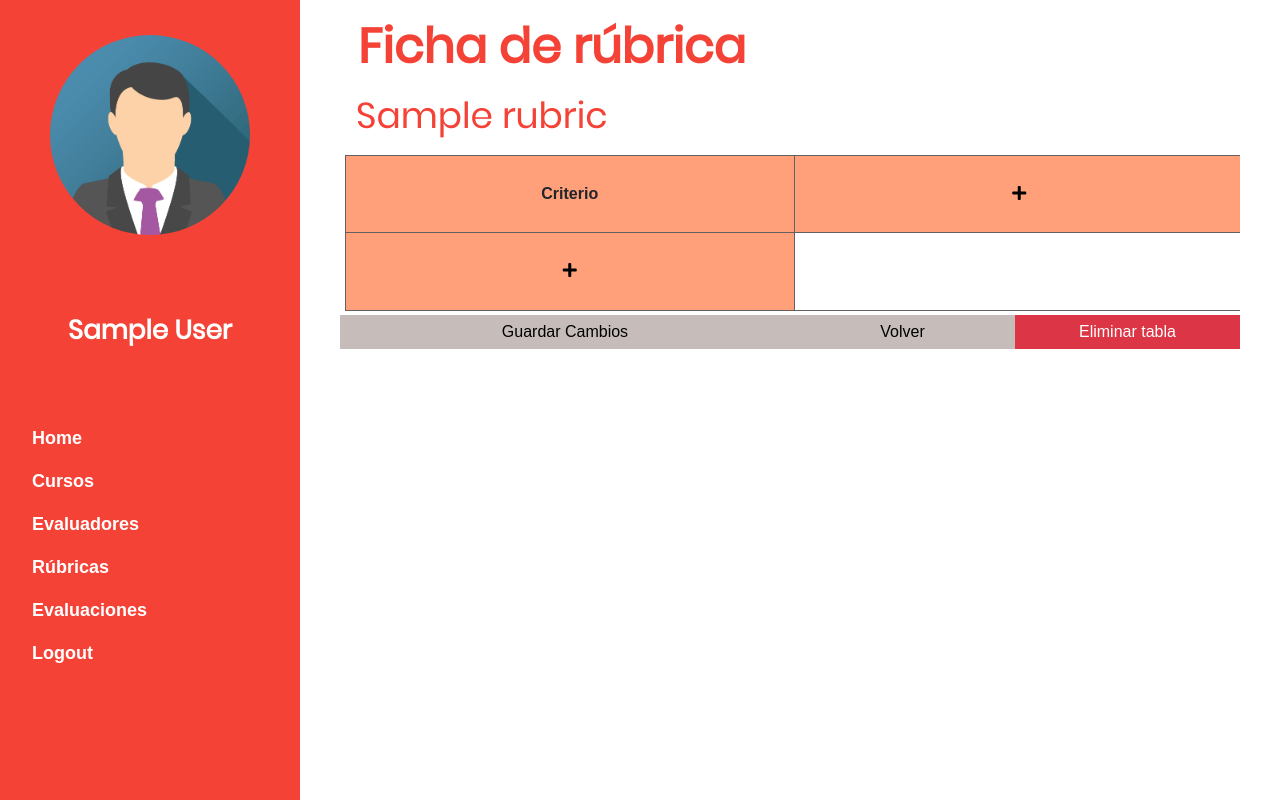
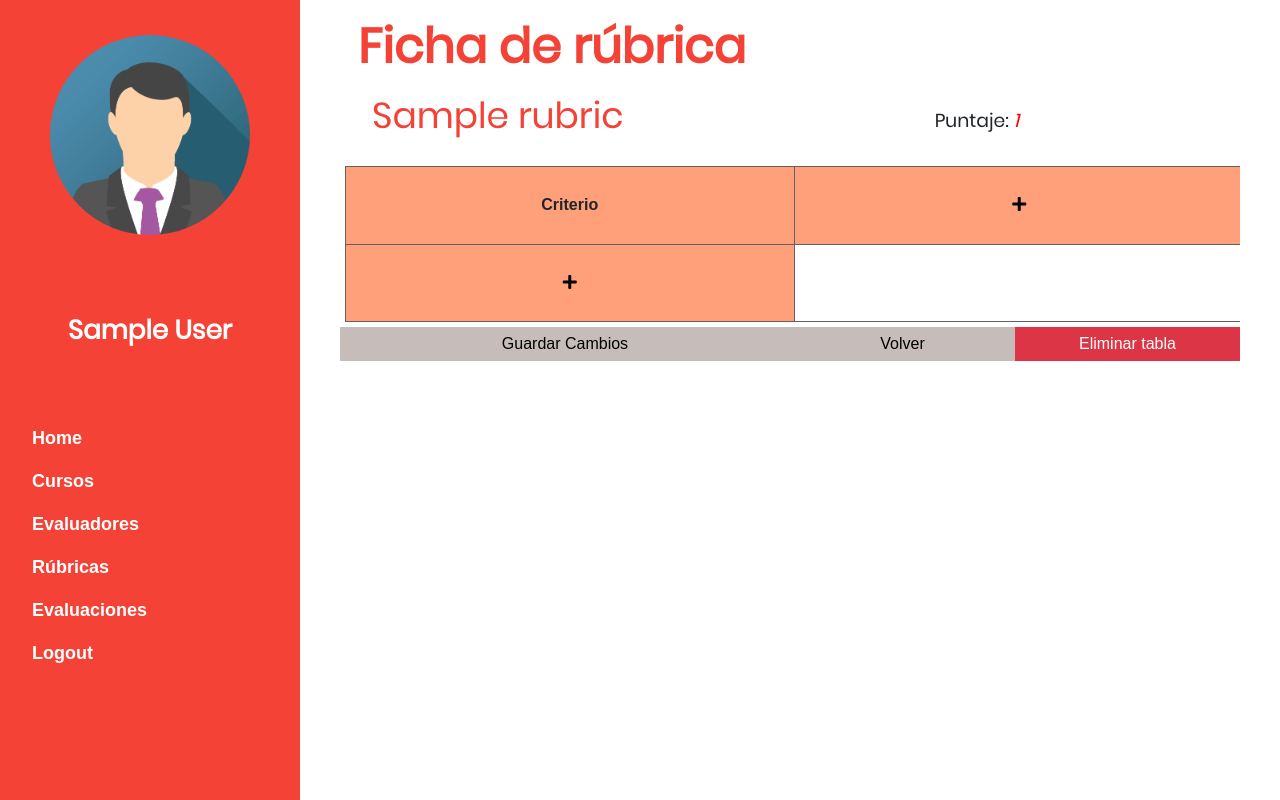
Before and after one commit to DCC-CC4401/2019-1-BC-ML-007-T4, a Django app: page /rubricas/1 in a window 1280 px wide. Run offline with Django 3.2, Linux system fonts and the light colour scheme; a user stored in the database is signed in; tables that the repository leaves empty hold one stand-in row (values such as "Sample post"); lists and menus that the app fills with data are empty; some libraries are stand-ins or nearby versions.

Commit message:
Se muestra el puntaje de a rubrica actual, y la interfaz es mas amigable.

```diff
--- a/src/rubrics/templates/rubrics/rubric_editor.html
+++ b/src/rubrics/templates/rubrics/rubric_editor.html
@@ -19,9 +19,10 @@
 
 <h1 class="w3-xxxlarge w3-text-red" style="margin: 2%;"><b>Ficha de rúbrica</b></h1>
 
-<form method="POST">
+<form id="tabla-form" onsubmit="return validateForm()" method="POST">
   {% csrf_token %}
-  <div class="w3-third w3-container">
+  <div class="w3-container">
+  <div class="w3-twothird w3-container">
     <h2 class="w3-xxlarge w3-text-red">
       <div class="editable-text"> {{ name_form.name.value}}</div>
       <div class="edit-text" style="display: none;">
@@ -34,7 +35,8 @@
     </h2>
   </div>
 
-
+  <div class="w3-third w3-padding-16"> <h5> Puntaje: <i id='puntaje'> </i></span> </h5> </div>
+  </div>
   <div class="w3-content table-responsive">
     <table>
       <tr>
--- a/src/rubrics/templates/rubrics/rubric_view.html
+++ b/src/rubrics/templates/rubrics/rubric_view.html
@@ -24,7 +24,6 @@
       <div> {{ name_form.name.value}}</div>
     </h2>
   </div>
-
 
   <div class="w3-content table-responsive">
     <table>
--- a/src/rubrics/views.py
+++ b/src/rubrics/views.py
@@ -38,7 +38,7 @@ def newRubricView(request):
 	except ObjectDoesNotExist:
 		old_id = 0
 	new_id = old_id +  1
-	rubrica = Rubric(id=new_id, name = "Rubrica {}".format(new_id), table="Criterio,1.0\nCriterio 1,nlogro1\n")
+	rubrica = Rubric(id=new_id, name = "Rubrica {}".format(new_id), table="Criterio,6.0\nCriterio 1,nlogro1\n")
 	rubrica.save()
 	return redirect("rubrics:view", rubric_id=new_id)
 
--- a/src/static/rubrics/view/rubric_editor.js
+++ b/src/static/rubrics/view/rubric_editor.js
@@ -1,3 +1,26 @@
+function validateForm(){
+    form = $("#tabla-form");
+    puntaje = update_score();
+    if(!(Math.abs(puntaje - 7.0) < Number.EPSILON))
+        return false;
+    return true;
+}
+
+var update_score = function ()
+{
+    var puntaje = 1;
+    $("[type*='number']").each(function(i,n){
+        puntaje += parseFloat($(n).val(),10);
+    });
+    $("#puntaje").html(puntaje);
+    if(Math.abs(puntaje - 7.0) < Number.EPSILON)
+        $("#puntaje").css('color', 'black')
+    else
+        $("#puntaje").css('color', 'red')
+    return puntaje
+
+}
+
 var new_entry_markup = function ()
 {
     markup = "<td>" +
@@ -14,122 +37,151 @@ var new_entry_markup = function ()
     return markup;
 }
 
+
+var get_sum_of_cols = function ()
+{
+
+}
+
 var init_buttons = function ()
 {
+    $("textarea")
+        .focusout(function (event)
+        {
+            if ($(".btn:hover")
+                .length)
+                return;
+            $(this)
+                .parents(".edit-text")
+                .hide("fast");
+            $(this)
+                .parents(".edit-text")
+                .prev()
+                .show("fast");
 
-    $( "textarea" )
-        .focusout( function ( event )
-        {
-            if ( $( ".btn:hover" )
-                .length )
-                return;
-            $( this )
-                .parents( ".edit-text" )
-                .hide( "fast" );
-            $( this )
-                .parents( ".edit-text" )
-                .prev()
-                .show( "fast" );
-
-        } );
-
-    $( ".editable-text" )
-        .each( function ()
-        {
-            $( this )
-                .unbind( 'click' );
-            $( this )
-                .click( function ( event )
-                {
-                    $( this )
-                        .hide( "fast" );
-                    $( this )
-                        .next()
-                        .show( "fast" );
-                    $( this )
-                        .next()
-                        .find( "textarea" )
-                        .focus();
-                } );
-        } );
+        });
 
 
-    $( ".btn.btn-cancel" )
-        .each( function ()
+    $('textarea').keypress(function(event){
+        event.preventDefault();
+
+        var keycode = (event.keyCode ? event.keyCode : event.which);
+        if(keycode == '13'){
+            console.log($(this).parent().find(".btn.btn-accept"))
+            $(this).parent().parent().find(".btn.btn-accept").click();
+        }
+    });
+
+    $('input').keypress(function(event){
+        event.preventDefault();
+        var keycode = (event.keyCode ? event.keyCode : event.which);
+        if(keycode == '13'){
+            console.log($(this).parent().find(".btn.btn-accept"))
+            $(this).parent().parent().find(".btn.btn-accept").click();
+        }
+    });
+    $(".editable-text")
+        .each(function ()
+        {
+            $(this)
+                .unbind('click');
+            $(this)
+                .click(function (event)
+                {
+                    $(this)
+                        .hide("fast");
+                    $(this)
+                        .next()
+                        .show("fast");
+                    $(this)
+                        .next()
+                        .find("textarea")
+                        .focus();
+                    $(this)
+                        .next()
+                        .find("input")
+                        .focus();
+                });
+        });
+
+
+    $(".btn.btn-cancel")
+        .each(function ()
         {
 
-            $( this )
-                .unbind( 'click' );
-            $( this )
-                .click( function ( event )
+            $(this)
+                .unbind('click');
+            $(this)
+                .click(function (event)
                 {
-                    $( this )
-                        .parents( ".edit-text" )
-                        .hide( "fast" );
-                    $( this )
-                        .parents( ".edit-text" )
+                    $(this)
+                        .parents(".edit-text")
+                        .hide("fast");
+                    $(this)
+                        .parents(".edit-text")
                         .prev()
-                        .show( "fast" );
-                } );
-        } );
+                        .show("fast");
+                });
+        });
 
-    $( ".btn.btn-accept" )
-        .each( function ()
+    $(".btn.btn-accept")
+        .each(function ()
         {
-            $( this )
-                .unbind( 'click' );
-            $( this )
-                .click( function ( event )
+            $(this)
+                .unbind('click');
+            $(this)
+                .click(function (event)
                 {
-                    var current_val = $( this )
-                        .parents( ".edit-text" )
-                        .find( "textarea" )
+                    var current_val = $(this)
+                        .parents(".edit-text")
+                        .find("textarea")
                         .val();
-                    if ( typeof ( current_val ) == "undefined" ) // Es numerico
-                        current_val = $( this )
-                        .parents( ".edit-text" )
-                        .find( "input" )
+                    if (typeof (current_val) == "undefined") // Es numerico
+                        current_val = $(this)
+                        .parents(".edit-text")
+                        .find("input")
                         .val();
-                    $( this )
-                        .parents( ".edit-text" )
+                    $(this)
+                        .parents(".edit-text")
                         .prev()
-                        .text( current_val );
+                        .text(current_val);
 
-                    $( this )
-                        .parents( ".edit-text" )
-                        .hide( "fast" );
-                    $( this )
-                        .parents( ".edit-text" )
+                    $(this)
+                        .parents(".edit-text")
+                        .hide("fast");
+                    $(this)
+                        .parents(".edit-text")
                         .prev()
-                        .show( "fast" );
-                } );
-        } );
+                        .show("fast");
+                    update_score();
+                });
+        });
 
-    $( ".btn.btn-add-col" )
-        .each( function ()
+    $(".btn.btn-add-col")
+        .each(function ()
         {
-            $( this )
-                .unbind( 'click' );
-            $( this )
-                .click( function ( event )
+            $(this)
+                .unbind('click');
+            $(this)
+                .click(function (event)
                 {
-                    var ncols = $( 'table' )
-                        .find( 'th' )
+                    var ncols = $('table')
+                        .find('th')
                         .length - 1;
-                    var nrows = $( 'table' )
-                        .find( "tr" )
+                    var nrows = $('table')
+                        .find("tr")
                         .length - 1;
-                    console.log( $( 'table' )
-                        .find( 'tr' ) )
-                    console.log( nrows )
-                    console.log( ncols )
+                    console.log($('table')
+                        .find('tr'))
+                    console.log(nrows)
+                    console.log(ncols)
 
-                    $( 'table' )
-                        .find( 'tr' )
-                        .each( function ( index )
+                    $('table')
+                        .find('tr')
+                        .each(function (index)
                         {
                             markup = "";
-                            if ( index == 0 ) // Header
+                            if (index == 0) // Header
                                 markup += "<th>" +
                                 '<div class="editable-text" style=""> 0 </div>' +
                                 '<div class="edit-text" style="display: none;">' +
@@ -140,98 +192,98 @@ var init_buttons = function ()
                                 '	</div>' +
                                 '</div> ' +
                                 "</th>";
-                            else if ( index == nrows )
+                            else if (index == nrows)
                                 markup += '<td><button type="button" class="btn btn-del-col"><i class="fas fa-trash-alt"></i></button> </td>'
                             else
                                 markup += new_entry_markup()
 
 
-                            var $last_entry = $( this )
+                            var $last_entry = $(this)
                                 .children()
-                                .eq( ncols );
-                            $last_entry.before( markup );
+                                .eq(ncols);
+                            $last_entry.before(markup);
 
-                            console.log( $( this )
-                                .children() )
+                            console.log($(this)
+                                .children())
                             init_buttons()
-                        } );
-                } );
-        } );
+                        });
+                });
+        });
 
-    $( ".btn.btn-add-row" )
-        .each( function ()
+    $(".btn.btn-add-row")
+        .each(function ()
         {
-            $( this )
-                .unbind( 'click' );
-            $( this )
-                .click( function ( event )
+            $(this)
+                .unbind('click');
+            $(this)
+                .click(function (event)
                 {
 
-                    var ncols = $( 'table' )
-                        .find( 'th' )
+                    var ncols = $('table')
+                        .find('th')
                         .length - 1;
 
                     var markup = "<tr>";
-                    for ( var i = 0; i < ncols; i++ )
+                    for (var i = 0; i < ncols; i++)
                         markup += new_entry_markup();
 
                     markup += '<td><button type="button" class="btn btn-del-row""><i class="fas fa-trash-alt"></i></button> </td>' +
                         '</tr>';
-                    $( '#table-rows' )
-                        .append( markup );
+                    $('#table-rows')
+                        .append(markup);
                     init_buttons()
-                } );
-        } );
+                });
+        });
 
-    $( ".btn.btn-del-col" )
-        .each( function ()
+    $(".btn.btn-del-col")
+        .each(function ()
         {
-            $( this )
-                .unbind( 'click' );
-            $( this )
-                .click( function ( event )
+            $(this)
+                .unbind('click');
+            $(this)
+                .click(function (event)
                 {
-                    var $td = $( this )
-                        .closest( "td" );
+                    var $td = $(this)
+                        .closest("td");
                     var index = $td.index();
-                    $( 'table' )
-                        .find( 'tr' )
-                        .each( function ()
+                    $('table')
+                        .find('tr')
+                        .each(function ()
                         {
-                            $( this )
+                            $(this)
                                 .children()
-                                .eq( index )
+                                .eq(index)
                                 .remove()
-                        } );
-                } );
-        } );
+                        });
+                });
+        });
 
-    $( ".btn.btn-del-row" )
-        .each( function ()
+    $(".btn.btn-del-row")
+        .each(function ()
         {
-            $( this )
-                .unbind( 'click' );
-            $( this )
-                .click( function ( event )
+            $(this)
+                .unbind('click');
+            $(this)
+                .click(function (event)
                 {
-                    $( this )
-                        .parents( "tr" )
+                    $(this)
+                        .parents("tr")
                         .remove()
-                } );
-        } );
+                });
+        });
 
 }
 
-$( document )
-    .ready( function ()
+$(document)
+    .ready(function ()
     {
         init_buttons()
-
-        $( "#delete-rubric" )
-            .click( function ()
+        update_score()
+        $("#delete-rubric")
+            .click(function ()
             {
-                var alertdiv = $( '<h3> ¿Estas seguro de querer borrar esta rubrica?</h3>' )
-                    .appendTo( $( '.w3-main' ) )
+                var alertdiv = $('<h3> ¿Estas seguro de querer borrar esta rubrica?</h3>')
+                    .appendTo($('.w3-main'))
                 alertdiv.dialog(
                 {
                     dialogClass: "no-close",
@@ -255,18 +307,18 @@ $( document )
                     {
                         Confirmar: function ()
                         {
-                            $( "#delete-form" )
+                            $("#delete-form")
                                 .submit()
                         },
                         Cancelar: function ()
                         {
-                            $( '#alertblanket' )
-                                .hide( 0 );
-                            $( this )
-                                .dialog( "close" );
+                            $('#alertblanket')
+                                .hide(0);
+                            $(this)
+                                .dialog("close");
                         }
                     }
-                } );
+                });
 
-            } );
-    } );
+            });
+    });
```
